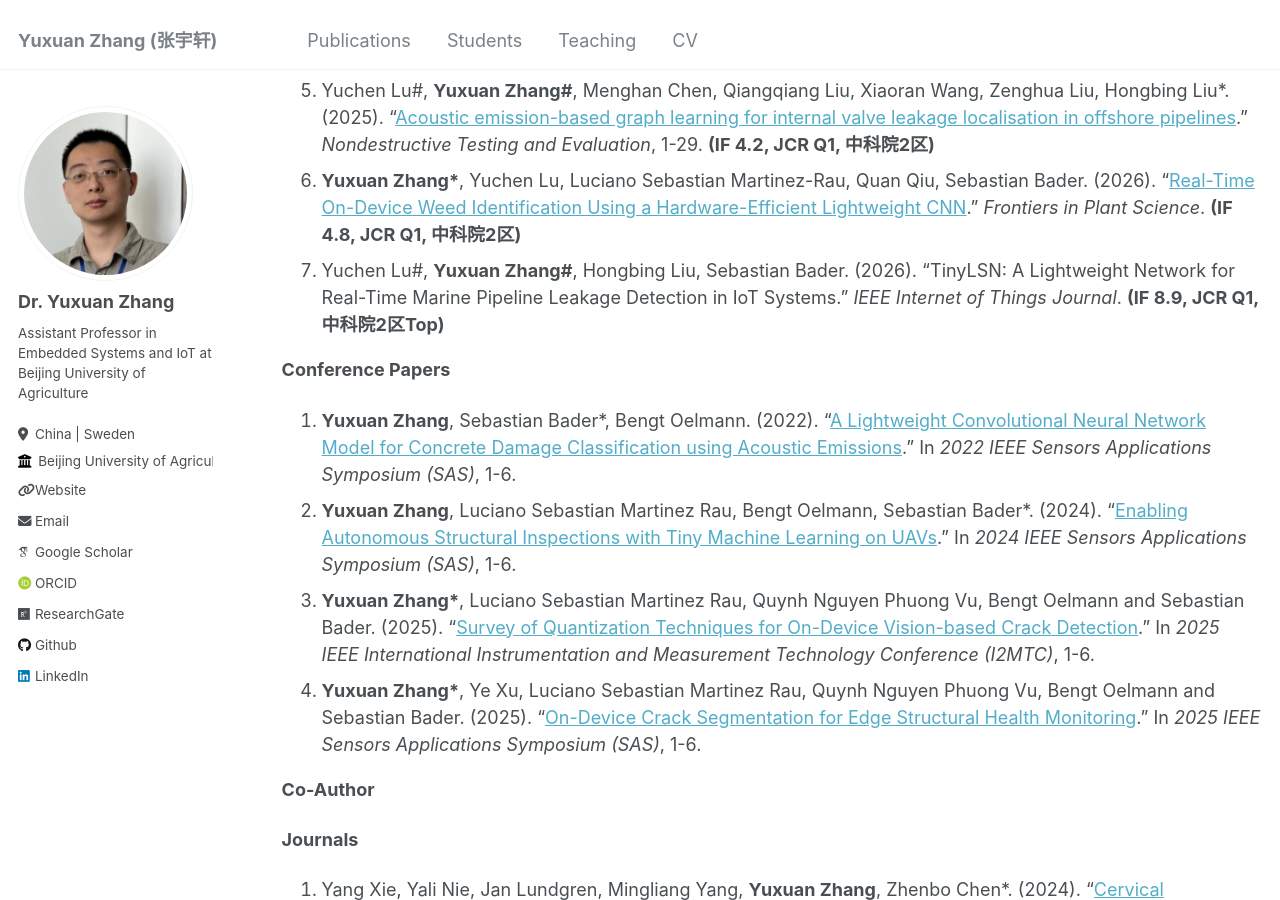
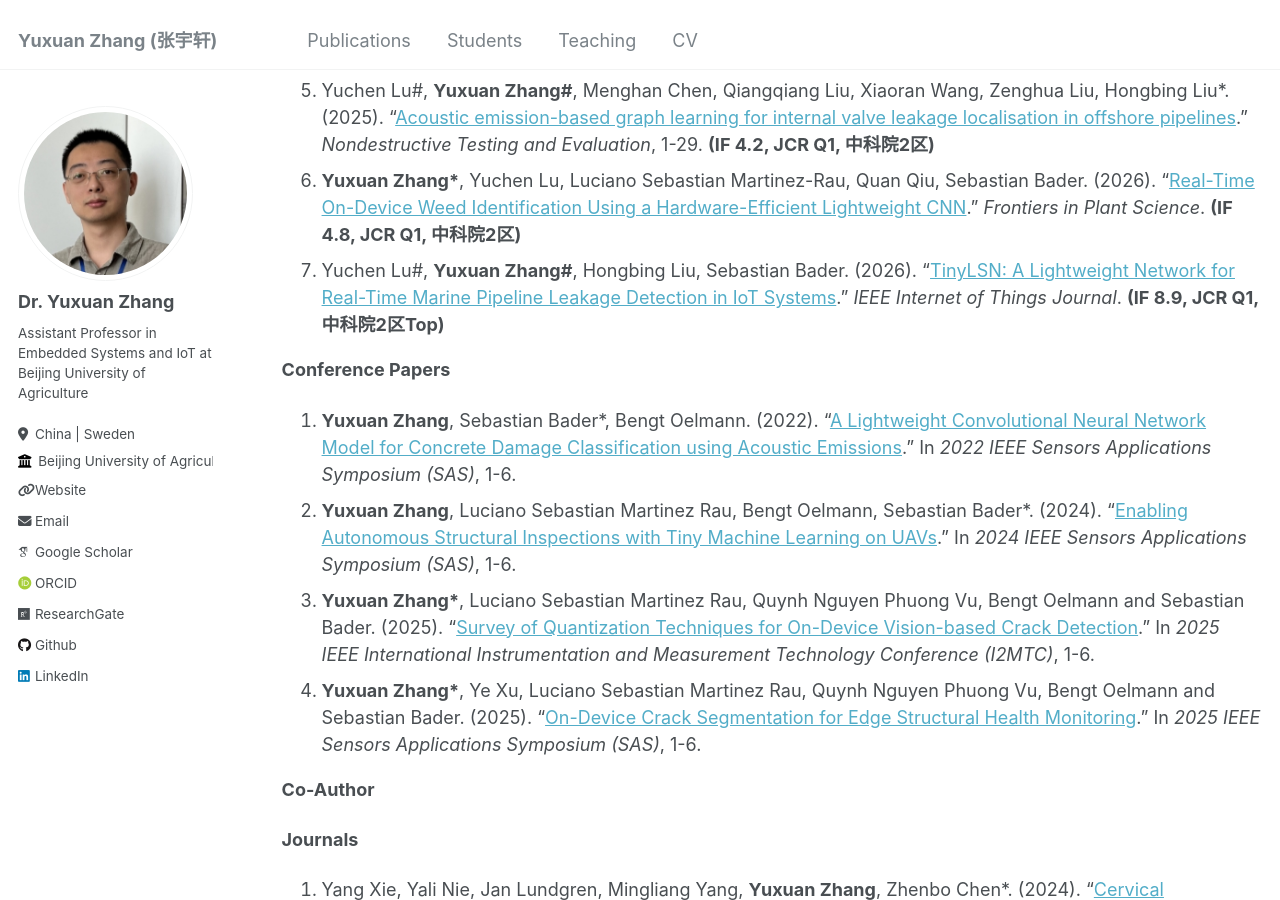
Before and after one commit to YuxuanZhang-96/YuxuanZhang-96.github.io, a Jekyll site: the page built from _pages/cv.md, in a window 1280 px wide and 900 px high, scrolled down 1134 px. Built offline with Jekyll 4.4.1, drawn with Linux system fonts in a browser that asks for light colours; some web fonts are replaced; part of the change alters nothing that is shown; some of the changed text lies outside the part shown.

Commit message:
Update cv.md

```diff
--- a/_pages/cv.md
+++ b/_pages/cv.md
@@ -9,7 +9,7 @@ redirect_from:
 
 {% include base_path %}
 
-Updated on Feb. 06, 2026
+Updated on Feb. 17, 2026
 ======
 
 Work Experience
@@ -43,7 +43,7 @@ __Journal Papers__
 4. Guanhua Li, Menghan Chen, __Yuxuan Zhang*__. (2025). "[Rolling bearing fault diagnosis in noisy environments using Channel-Time parallel attention networks](https://www.nature.com/articles/s41598-025-22683-y)." _Scientific Reports_, 15, 35034. __(IF 3.9, JCR Q1, 中科院3区)__
 5. Yuchen Lu#, __Yuxuan Zhang#__, Menghan Chen, Qiangqiang Liu, Xiaoran Wang, Zenghua Liu, Hongbing Liu*. (2025). "[Acoustic emission-based graph learning for internal valve leakage localisation in offshore pipelines](https://www.tandfonline.com/doi/full/10.1080/10589759.2025.2572393)." _Nondestructive Testing and Evaluation_, 1-29. __(IF 4.2, JCR Q1, 中科院2区)__
 6. __Yuxuan Zhang*__, Yuchen Lu, Luciano Sebastian Martinez-Rau, Quan Qiu, Sebastian Bader. (2026). "[Real-Time On-Device Weed Identification Using a Hardware-Efficient Lightweight CNN](https://www.frontiersin.org/journals/plant-science/articles/10.3389/fpls.2026.1747863/abstract)." _Frontiers in Plant Science_. __(IF 4.8, JCR Q1, 中科院2区)__
-7. Yuchen Lu#, __Yuxuan Zhang#__, Hongbing Liu, Sebastian Bader. (2026). "TinyLSN: A Lightweight Network for Real-Time Marine Pipeline Leakage Detection in IoT Systems." _IEEE Internet of Things Journal_. __(IF 8.9, JCR Q1, 中科院2区Top)__
+7. Yuchen Lu#, __Yuxuan Zhang#__, Hongbing Liu, Sebastian Bader. (2026). "[TinyLSN: A Lightweight Network for Real-Time Marine Pipeline Leakage Detection in IoT Systems](https://ieeexplore.ieee.org/document/11396923)." _IEEE Internet of Things Journal_. __(IF 8.9, JCR Q1, 中科院2区Top)__
 
 __Conference Papers__
 1. __Yuxuan Zhang__, Sebastian Bader*, Bengt Oelmann. (2022). "[A Lightweight Convolutional Neural Network Model for Concrete Damage Classification using Acoustic Emissions](https://ieeexplore.ieee.org/document/9881386)." In _2022 IEEE Sensors Applications Symposium (SAS)_, 1-6.
```
